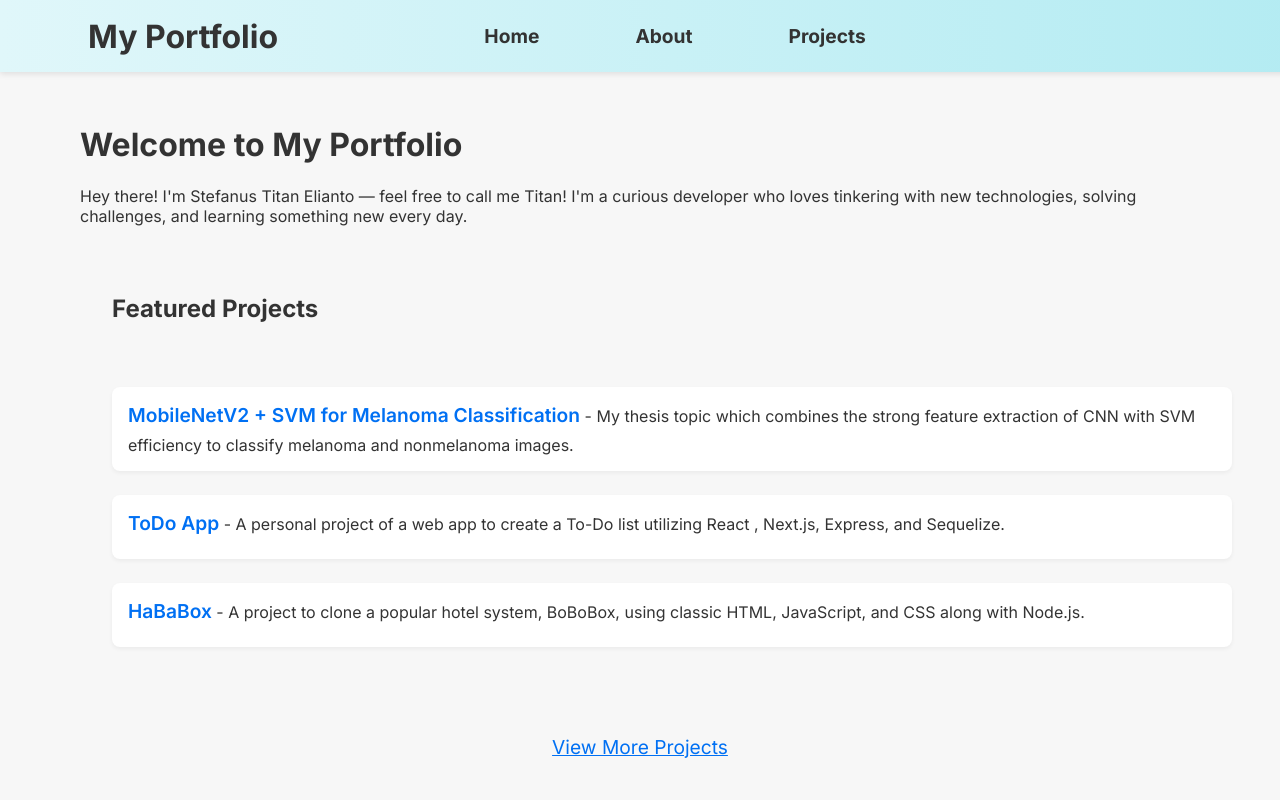
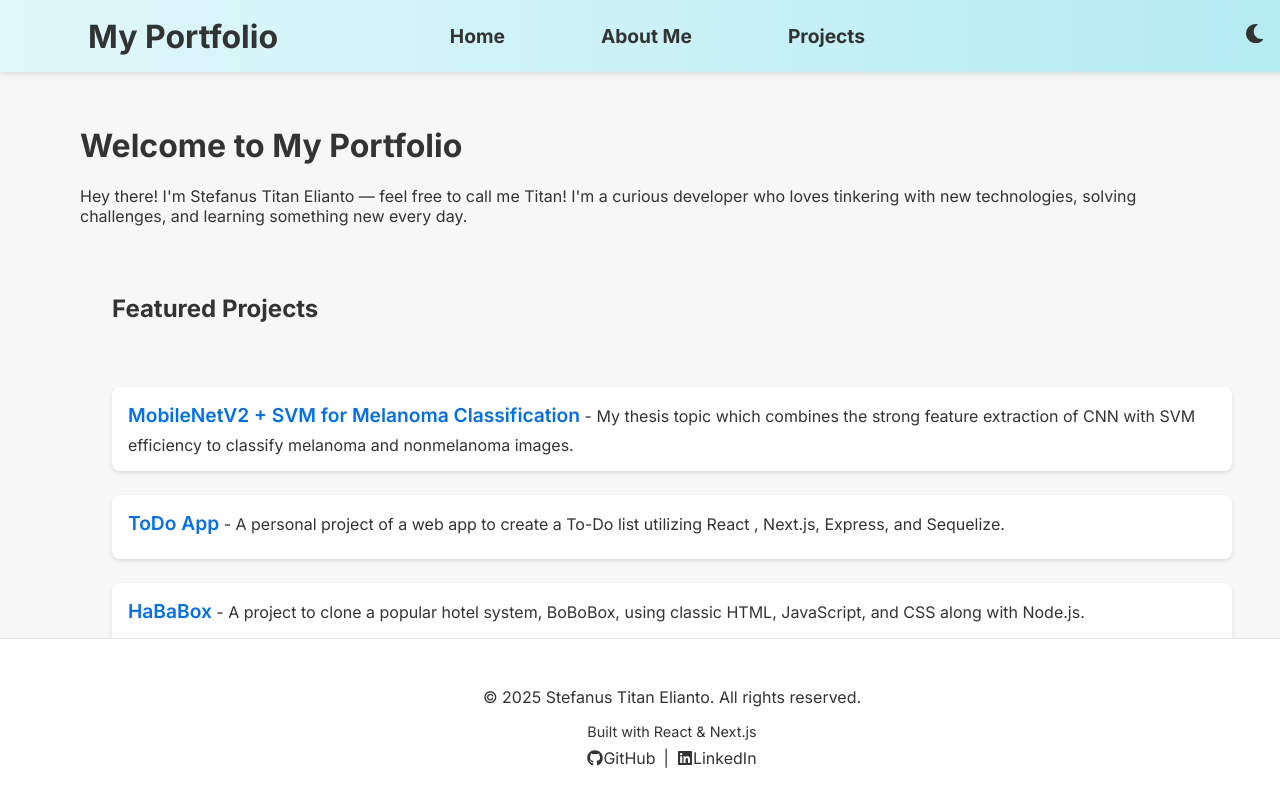
Before and after one commit to StefanusTitan/portfolio-website, a Next.js app: page / in a window 1280 px wide. Shown: the top 800 px of the page. Built offline with nearby package versions, Linux system fonts and the light colour scheme.

Commit message:
implement dark mode toggle and update theme styles; enhance footer and header components with improved layout and accessibility

```diff
--- a/components/Footer.jsx
+++ b/components/Footer.jsx
@@ -9,36 +9,61 @@ const Footer = () => {
           &copy; {new Date().getFullYear()} Stefanus Titan Elianto. All rights
           reserved.
         </p>
-        <p style={{ fontSize: "0.9rem", color: "#666", margin: "0.3rem 0" }}>
+        <p style={{ fontSize: "0.9rem", margin: "0.3rem 0" }}>
           Built with React & Next.js
         </p>
-        <div
-          style={{
-            marginTop: "0.5rem",
-            display: "flex",
-            alignItems: "center",
-            justifyContent: "center",
-          }}
-        >
+        <div className="social-links">
           <a
             href="https://github.com/StefanusTitan"
             target="_blank"
             rel="noopener noreferrer"
-            style={{ display: "flex", alignItems: "center", color: "#24292e" }}
           >
-            <FaGithub style={{ marginRight: "0.3rem" }} /> GitHub
+            <FaGithub /> GitHub
           </a>
-          <span style={{ margin: "0 0.5rem" }}>|</span>
+          <span>|</span>
           <a
             href="https://www.linkedin.com/in/stefanus-titan"
             target="_blank"
             rel="noopener noreferrer"
-            style={{ display: "flex", alignItems: "center", color: "#0A66C2" }}
           >
-            <FaLinkedin style={{ marginRight: "0.3rem" }} /> LinkedIn
+            <FaLinkedin /> LinkedIn
           </a>
         </div>
       </div>
+      <style jsx>{`
+        footer {
+          background: var(--card-bg);
+          color: var(--text);
+          text-align: center;
+          padding: 1rem 2rem;
+          border-top: 1px solid var(--shadow);
+          position: fixed;
+          bottom: 0;
+          left: 0;
+          width: 100%;
+        }
+        .container {
+          max-width: 1200px;
+          margin: 0 auto;
+        }
+        .social-links {
+          margin-top: 0.5rem;
+          display: flex;
+          align-items: center;
+          justify-content: center;
+          gap: 0.5rem;
+        }
+        .social-links a {
+          display: flex;
+          align-items: center;
+          color: var(--text);
+          text-decoration: none;
+          transition: color 0.2s ease;
+        }
+        .social-links a:hover {
+          color: #0070f3;
+        }
+      `}</style>
     </footer>
   );
 };
--- a/components/Header.jsx
+++ b/components/Header.jsx
@@ -1,6 +1,10 @@
 import Link from "next/link";
+import { useTheme } from '../context/ThemeContext';
+import { FaMoon, FaSun } from 'react-icons/fa';
 
 const Header = () => {
+  const { darkMode, toggleDarkMode } = useTheme();
+
   return (
     <header className="header">
       <div className="container">
@@ -11,17 +15,23 @@ const Header = () => {
               <Link href="/">Home</Link>
             </li>
             <li className="nav-item">
-              <Link href="/about">About</Link>
+              <Link href="/about">About Me</Link>
             </li>
             <li className="nav-item">
               <Link href="/projects">Projects</Link>
             </li>
           </ul>
         </nav>
+        <button
+          onClick={toggleDarkMode}
+          className="theme-toggle"
+        >
+          {darkMode ? <FaSun /> : <FaMoon />}
+        </button>
       </div>
       <style jsx>{`
         header {
-          background: linear-gradient(90deg, #e0f7fa, #b2ebf2);
+          background: var(--header-bg);
           width: 100%;
         }
         .container {
@@ -35,6 +45,7 @@ const Header = () => {
         h1 {
           margin: 0;
           padding-left: 1rem;
+          color: var(--text);
         }
         nav {
           flex: 1;
@@ -60,17 +71,29 @@ const Header = () => {
         .nav-item:hover {
           transform: scale(1.05);
           text-shadow: 0 0 8px #90d5e2;
-          color: #f5f5f5;
+          color: var(--text);
         }
         nav :global(a) {
-          color: inherit;
+          color: var(--text);
           text-decoration: none;
           padding: 0.5rem 1rem; /* Added padding to increase clickable area */
           display: block; /* Makes the entire area clickable */
         }
         nav :global(a:hover) {
           text-decoration: none;
-          color: #f5f5f5;
+          color: var(--text);
+        }
+        .theme-toggle {
+          background: none;
+          border: none;
+          cursor: pointer;
+          padding: 0.5rem;
+          color: var(--text);
+          font-size: 1.2rem;
+          transition: transform 0.2s ease;
+        }
+        .theme-toggle:hover {
+          transform: scale(1.1);
         }
       `}</style>
     </header>
--- /dev/null
+++ b/context/ThemeContext.jsx
@@ -0,0 +1,25 @@
+import { createContext, useContext, useState, useEffect } from 'react';
+
+const ThemeContext = createContext();
+
+export function ThemeProvider({ children }) {
+  const [darkMode, setDarkMode] = useState(false);
+
+  useEffect(() => {
+    const isDark = localStorage.getItem('darkMode') === 'true';
+    setDarkMode(isDark);
+  }, []);
+
+  const toggleDarkMode = () => {
+    setDarkMode(!darkMode);
+    localStorage.setItem('darkMode', !darkMode);
+  };
+
+  return (
+    <ThemeContext.Provider value={{ darkMode, toggleDarkMode }}>
+      {children}
+    </ThemeContext.Provider>
+  );
+}
+
+export const useTheme = () => useContext(ThemeContext);
--- a/pages/_app.jsx
+++ b/pages/_app.jsx
@@ -1,7 +1,24 @@
 import "../styles/globals.css";
 import Head from 'next/head';
+import { ThemeProvider } from '../context/ThemeContext';
+import { useTheme } from '../context/ThemeContext';
+import { useEffect } from 'react';
 
 function MyApp({ Component, pageProps }) {
+  return (
+    <ThemeProvider>
+      <ThemedApp Component={Component} pageProps={pageProps} />
+    </ThemeProvider>
+  );
+}
+
+function ThemedApp({ Component, pageProps }) {
+  const { darkMode } = useTheme();
+
+  useEffect(() => {
+    document.documentElement.setAttribute('data-theme', darkMode ? 'dark' : 'light');
+  }, [darkMode]);
+
   return (
     <>
       <Head>
--- a/styles/Home.module.css
+++ b/styles/Home.module.css
@@ -37,9 +37,10 @@
 .featuredProjects li {
   margin-bottom: 1.5rem;
   padding: 1rem;
-  background: #fff;
+  background: var(--card-bg);
+  color: var(--text);
   border-radius: 8px;
-  box-shadow: 0 2px 4px rgba(0, 0, 0, 0.05);
+  box-shadow: 0 2px 4px var(--shadow);
 }
 
 .featuredProjects a {
--- a/styles/globals.css
+++ b/styles/globals.css
@@ -1,12 +1,29 @@
 @import url("https://fonts.googleapis.com/css2?family=Inter:wght@400;600;700&display=swap");
+
+:root {
+  --background: #f7f7f7;
+  --text: #333;
+  --card-bg: #fff;
+  --header-bg: linear-gradient(90deg, #e0f7fa, #b2ebf2);
+  --shadow: rgba(0, 0, 0, 0.1);
+}
+
+[data-theme='dark'] {
+  --background: #1a1a1a;
+  --text: #f0f0f0;
+  --card-bg: #2d2d2d;
+  --header-bg: linear-gradient(90deg, #1a1a1a, #2d2d2d);
+  --shadow: rgba(255, 255, 255, 0.1);
+}
 
 html,
 body {
   margin: 0;
   padding: 0;
   font-family: "Inter", sans-serif;
-  background-color: #f7f7f7;
-  color: #333;
+  background-color: var(--background);
+  color: var(--text);
+  transition: background-color 0.3s ease, color 0.3s ease;
 }
 
 a {
```
